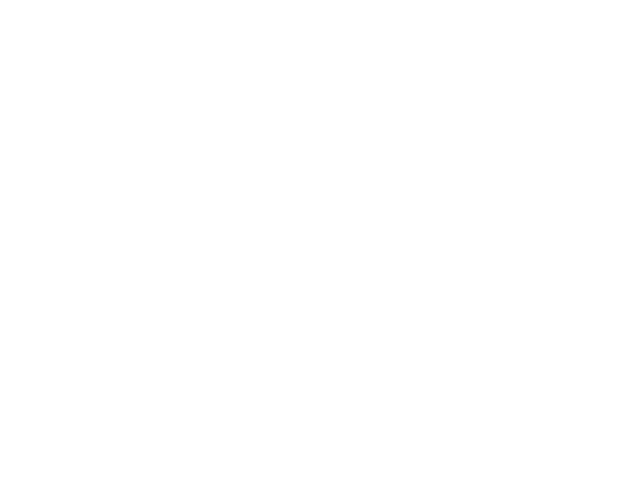
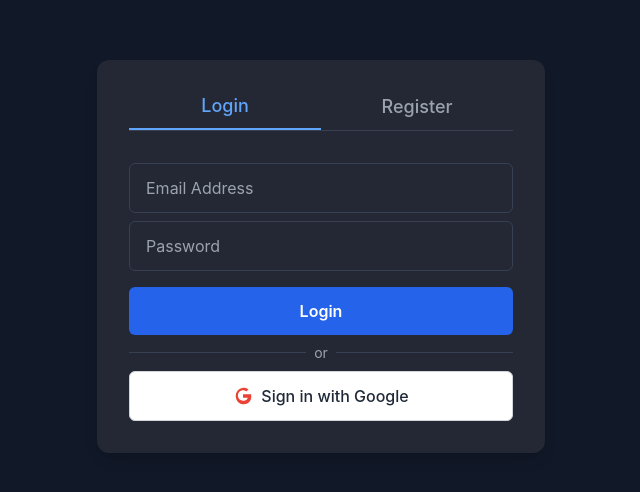
Before and after one commit to DAFAAHMADFAHRISI/Silang-Frontend, a React (Create React App) app: page /Login in a window 1280 px wide. Before the commit this address had no page. Shown: the part 144-636 px from the top of the page, without its empty margins (319-959 px from the left). Built offline with nearby package versions, Linux system fonts and the light colour scheme.

Commit message:
Redirec Login Register

```diff
--- a/src/App.tsx
+++ b/src/App.tsx
@@ -2,6 +2,7 @@ import React from 'react';
 import { BrowserRouter as Router, Routes, Route } from 'react-router-dom';
 import Register from './Page/Register';
 import Dashboard from './Page/Dashboard';
+import Login from './Page/Login';
 import './App.css';
 
 function App() {
@@ -10,6 +11,7 @@ function App() {
       <Routes>
         <Route path="/register" element={<Register />} />
         <Route path="/" element={<Dashboard />} />
+        <Route path='/Login'element={<Login/>} />
       </Routes>
     </Router>
   );
--- a/src/Page/Dashboard.tsx
+++ b/src/Page/Dashboard.tsx
@@ -1,6 +1,8 @@
 import React from 'react';
+import { useNavigate } from 'react-router-dom';
 
 const Dashboard: React.FC = () => {
+  const navigate = useNavigate();
   return (
     <div className="min-h-screen bg-gray-900 flex flex-col items-center justify-center text-gray-200 text-center relative">
       <img
@@ -20,11 +22,13 @@ const Dashboard: React.FC = () => {
       <div className="mt-10 flex gap-2 justify-center">
         <button
           className="px-8 py-2.5 rounded-3xl border border-blue-600 bg-transparent text-blue-400 font-medium text-base cursor-pointer transition-colors duration-200 hover:bg-blue-600 hover:text-white"
+          onClick={() => navigate('/login')}
         >
           Login
         </button>
         <button
           className="px-8 py-2.5 rounded-3xl border border-blue-600 bg-transparent text-blue-400 font-medium text-base cursor-pointer transition-colors duration-200 hover:bg-blue-600 hover:text-white"
+          onClick={() => navigate('/register')}
         >
           Register
         </button>
--- /dev/null
+++ b/src/Page/Login.tsx
@@ -0,0 +1,86 @@
+import React, { useState } from 'react';
+import { useNavigate } from 'react-router-dom';
+
+const Login: React.FC = () => {
+  const [activeTab, setActiveTab] = useState<'login' | 'register'>('login');
+  const navigate = useNavigate();
+  const [form, setForm] = useState({
+    email: '',
+    password: '',
+  });
+
+  const handleChange = (e: React.ChangeEvent<HTMLInputElement>) => {
+    setForm({ ...form, [e.target.name]: e.target.value });
+  };
+
+  return (
+    <div className="min-h-screen flex items-center justify-center bg-gray-900">
+      <div className="bg-[#232834] rounded-xl shadow-lg w-full max-w-md p-8">
+        {/* Tabs */}
+        <div className="flex mb-8 border-b border-gray-700">
+          <button
+            className={`flex-1 text-lg pb-2 font-medium border-b-2 transition-colors duration-200 ${activeTab === 'login' ? 'text-blue-400 border-blue-400' : 'text-gray-400 border-transparent'} focus:outline-none`}
+            onClick={() => setActiveTab('login')}
+          >
+            Login
+          </button>
+          <button
+            className={`flex-1 text-lg pb-2 font-medium transition-colors duration-200 ${activeTab === 'register' ? 'text-gray-300' : 'text-gray-400'} focus:outline-none`}
+            onClick={() => navigate('/register')}
+          >
+            Register
+          </button>
+        </div>
+        {/* Login Form */}
+        {activeTab === 'login' && (
+          <form className="flex flex-col gap-2">
+            <input
+              type="email"
+              name="email"
+              placeholder="Email Address"
+              value={form.email}
+              onChange={handleChange}
+              className="bg-transparent border border-gray-700 rounded-md px-4 py-3 text-gray-200 focus:outline-none focus:border-blue-400 placeholder-gray-400"
+            />
+            <input
+              type="password"
+              name="password"
+              placeholder="Password"
+              value={form.password}
+              onChange={handleChange}
+              className="bg-transparent border border-gray-700 rounded-md px-4 py-3 text-gray-200 focus:outline-none focus:border-blue-400 placeholder-gray-400"
+            />
+            <button
+              type="submit"
+              className="mt-2 bg-blue-600 hover:bg-blue-700 text-white font-semibold py-3 rounded-md transition-colors duration-200"
+            >
+              Login
+            </button>
+            {/* Jarak separator diperkecil maksimal */}
+            <div className="flex items-center my-0">
+              <div className="flex-grow h-px bg-gray-700" />
+              <span className="mx-2 text-gray-400 text-sm">or</span>
+              <div className="flex-grow h-px bg-gray-700" />
+            </div>
+            <button
+              type="button"
+              className="flex items-center justify-center gap-2 bg-white text-gray-800 font-medium py-3 rounded-md border border-gray-300 hover:bg-gray-100 transition-colors duration-200 mt-0"
+            >
+              {/* Ikon Google hanya warna merah dan proporsional */}
+              <svg className="w-5 h-5" viewBox="0 0 24 24" fill="none">
+                <path d="M21.805 10.023h-9.765v3.954h5.617c-.242 1.242-1.484 3.648-5.617 3.648-3.375 0-6.125-2.789-6.125-6.25s2.75-6.25 6.125-6.25c1.922 0 3.211.82 3.953 1.523l2.703-2.633C17.07 2.82 15.07 2 12.805 2 7.477 2 3.305 6.477 3.305 12s4.172 10 9.5 10c5.484 0 9.117-3.852 9.117-9.297 0-.625-.07-1.102-.117-1.68z" fill="#EA4335"/>
+              </svg>
+              <span className="font-medium">Sign in with Google</span>
+            </button>
+          </form>
+        )}
+        {/* Register Form Placeholder */}
+        {activeTab === 'register' && (
+          <div className="text-gray-400 text-center py-8">Register form goes here.</div>
+        )}
+      </div>
+    </div>
+  );
+};
+
+export default Login;
```
